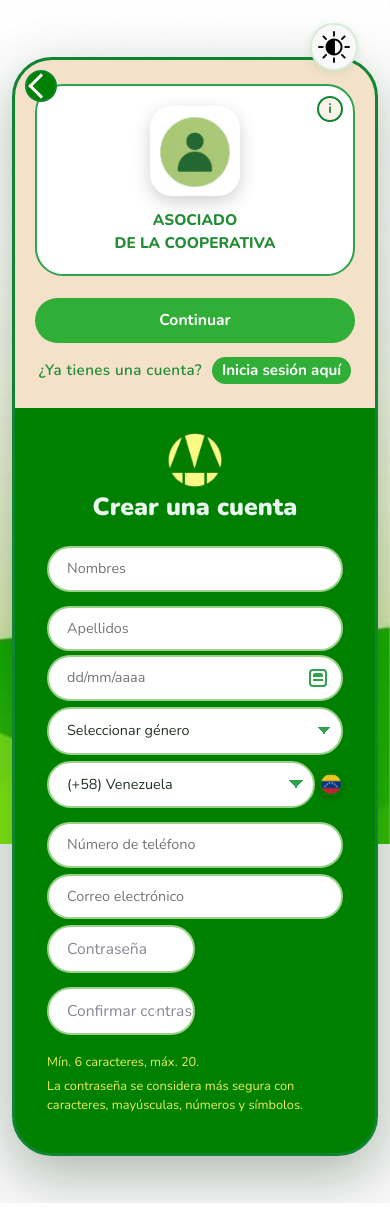
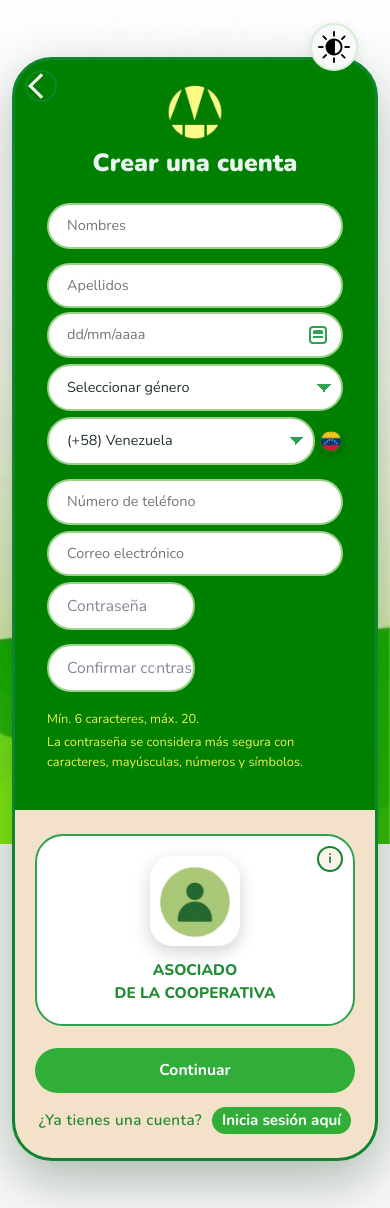
Before and after one commit to WILD09/cooperativa, a Django app: page /taxis/registro/ in a window 390 px wide. Run offline with Django 5.2, Linux system fonts and the light colour scheme; some libraries are stand-ins or nearby versions.

Commit message:
Nuevos ajustes responsive en templates de registro y vistas

```diff
--- a/taxis/templates/taxis/register_asociado.html
+++ b/taxis/templates/taxis/register_asociado.html
@@ -62,7 +62,8 @@ body.modo-oscuro .reg-bg-img-dark { display: block !important; }
   background: #008000;
   display: flex;
   flex-direction: column;
-  justify-content: center;
+  justify-content: flex-start;
+  align-items: stretch;
   padding: 30px 32px 24px 32px;
   min-width: 260px;
   position: relative;
@@ -132,23 +133,26 @@ body.modo-oscuro .reg-bg-img-dark { display: block !important; }
   transform: translateY(-1px);
 }
 
-/* Título y logo en la parte superior izquierda (ajustado) */
+/* Título y logo: centrados como en la captura */
 .reg-title {
   display: flex;
   align-items: center;
+  justify-content: center;   /* centra logo + texto */
   gap: 10px;
-  margin-bottom: 18px;
-  margin-left: 40px;
+  margin: 0 18px 18px 18px;  /* mismo margen que el formulario */
 }
 .reg-title-logo img {
   width: 56px;
   height: 56px;
 }
+
 .reg-title-text {
   font-family: 'Nunito', sans-serif;
-  font-size: 1.7rem;
+  font-size: 1.55rem;
   font-weight: 900;
   color: #e9f7ee;
+  text-align: center;        /* centro óptico mejor */
+  line-height: 1.1;
 }
 
 /* Contenedor mensaje genérico de error */
@@ -683,28 +687,21 @@ html, body {
     height: 32px;
     border-width: 2px;
   }
-}
+  .reg-title {
+    flex-direction: column;
+    text-align: center;
+  }
 
-.reg-title {
-  display: flex;
-  flex-direction: column;       /* logo arriba, texto abajo */
-  align-items: center;
-  justify-content: center;
-  gap: 6px;
-  margin-bottom: 18px;
-  margin-left: 0;
-}
-.reg-title-logo img {
-  width: 56px;
-  height: 56px;
-}
-.reg-title-text {
-  font-family: 'Nunito', sans-serif;
-  font-size: 1.55rem;
-  font-weight: 900;
-  color: #e9f7ee;
-  text-align: center;
-  line-height: 1.05;
+  /* NUEVO: orden en móvil */
+  .reg-card {
+    flex-direction: column;
+  }
+  .reg-left {
+    order: 1;   /* formulario arriba */
+  }
+  .reg-right {
+    order: 2;   /* tarjeta + botón + login abajo */
+  }
 }
 
 /* Estilos de modo oscuro */
```
Also changed, not shown: taxis/templates/taxis/register_presidente.html (+13 -27 lines).
